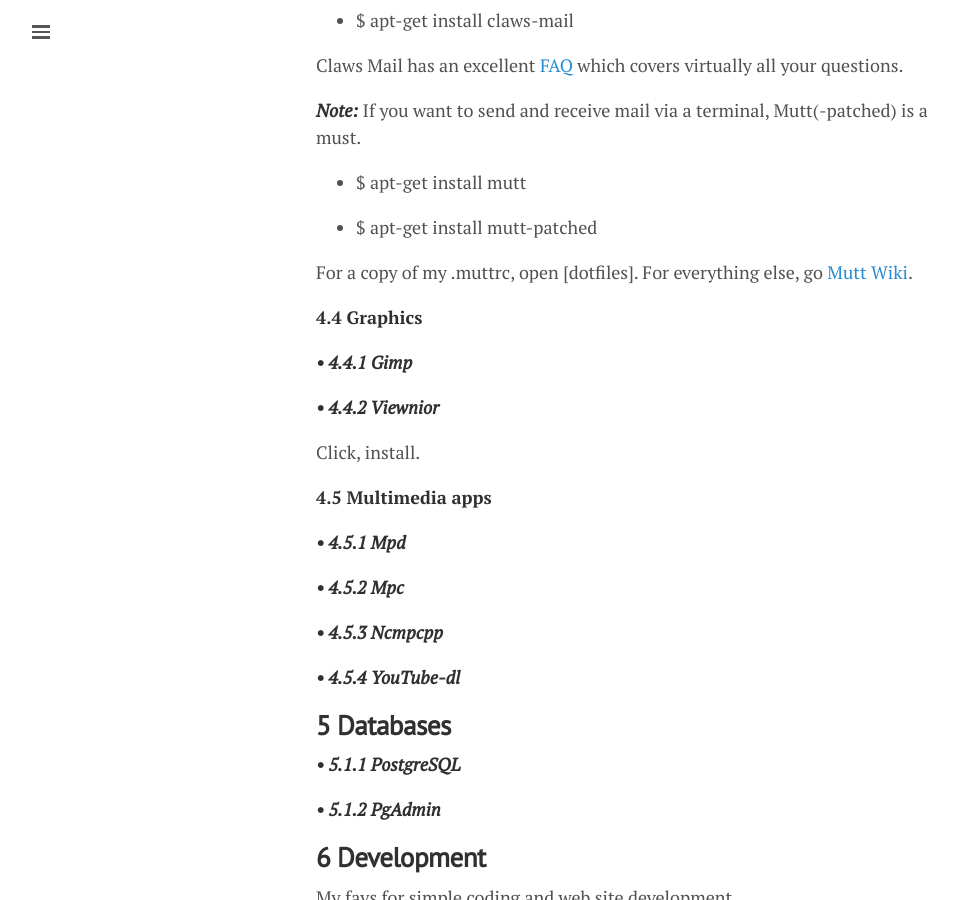
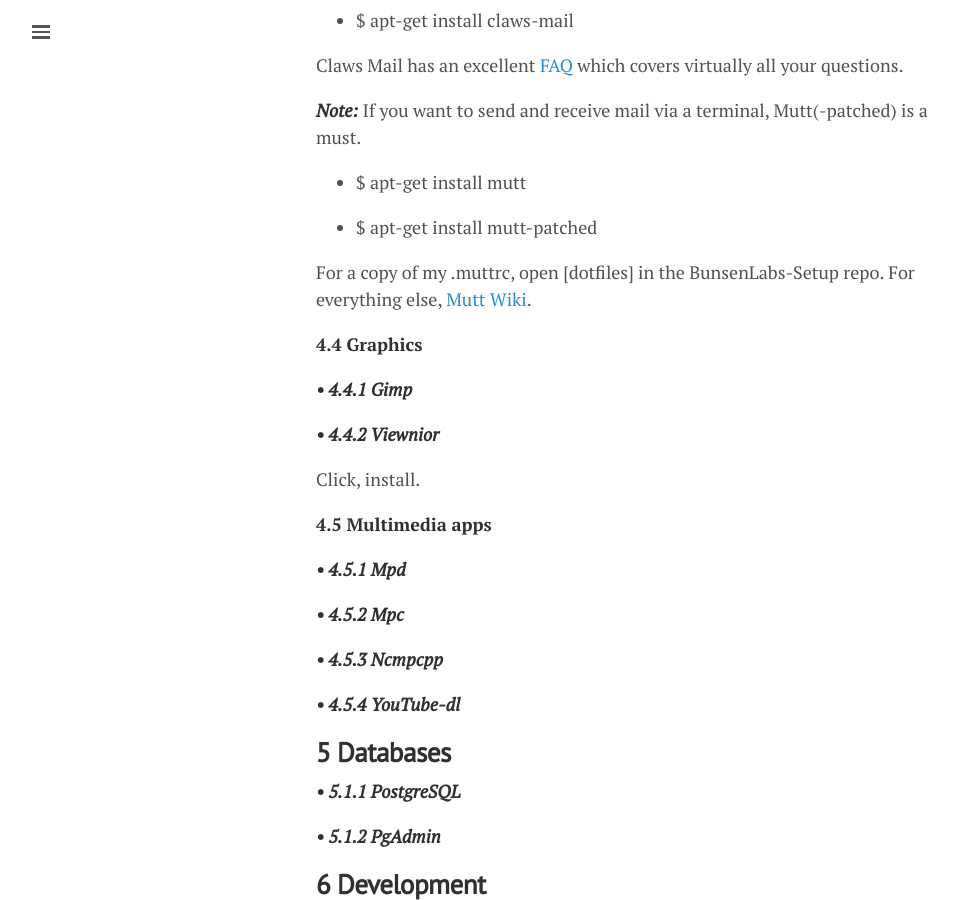
Before and after one commit to lgeurts/lgeurts.github.io, a Jekyll site: the page built from _posts/2017-07-11-bunsenlabs-linux-setup-notes-for dell-inspiron-6000.md, in a window 1280 px wide and 900 px high, scrolled down 3275 px. Shown: the whole window, without its empty margins (0-958 px from the left). Built offline with Jekyll 4.4.1, drawn with Linux system fonts in a browser that asks for light colours; nearby versions of some CDN libraries; comment, search, counter and statistics services are not loaded.

Commit message:
Update 2017-07-11-bunsenlabs-linux-setup-notes-for dell-inspiron-6000.md

```diff
--- a/_posts/2017-07-11-bunsenlabs-linux-setup-notes-for dell-inspiron-6000.md
+++ b/_posts/2017-07-11-bunsenlabs-linux-setup-notes-for dell-inspiron-6000.md
@@ -98,7 +98,7 @@
 
 - $ apt-get install mutt-patched
 
-For a copy of my .muttrc, open [dotfiles]. For everything else, go [Mutt Wiki](https://dev.mutt.org/trac/wiki/MuttGuide).
+For a copy of my .muttrc, open [dotfiles] in the BunsenLabs-Setup repo. For everything else, [Mutt Wiki](https://dev.mutt.org/trac/wiki/MuttGuide).
 
 **4.4 Graphics**
 
```
